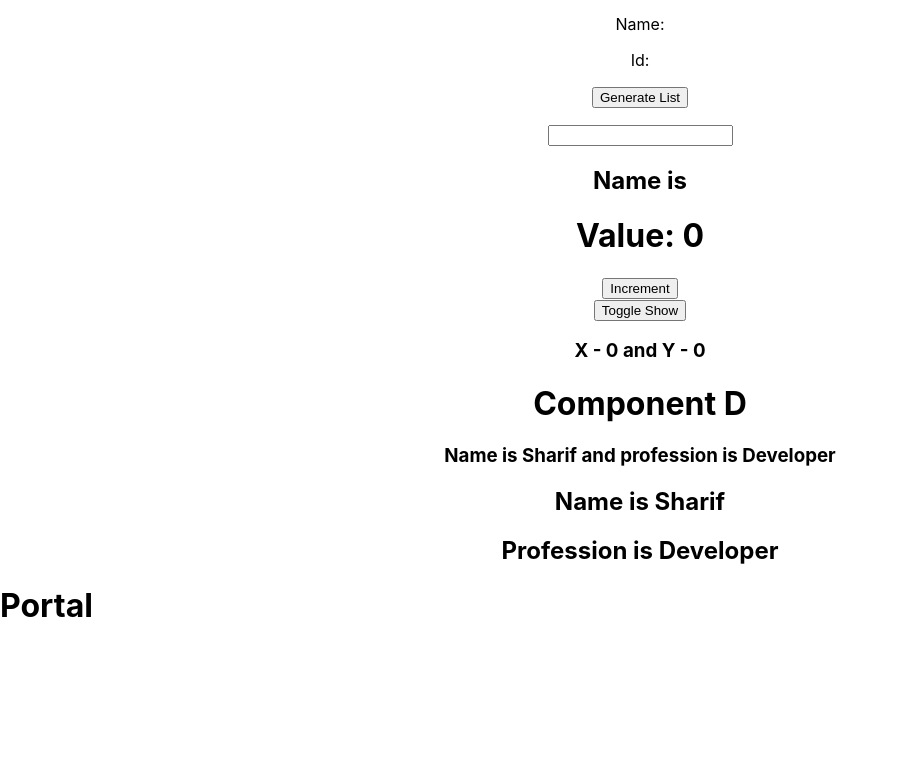
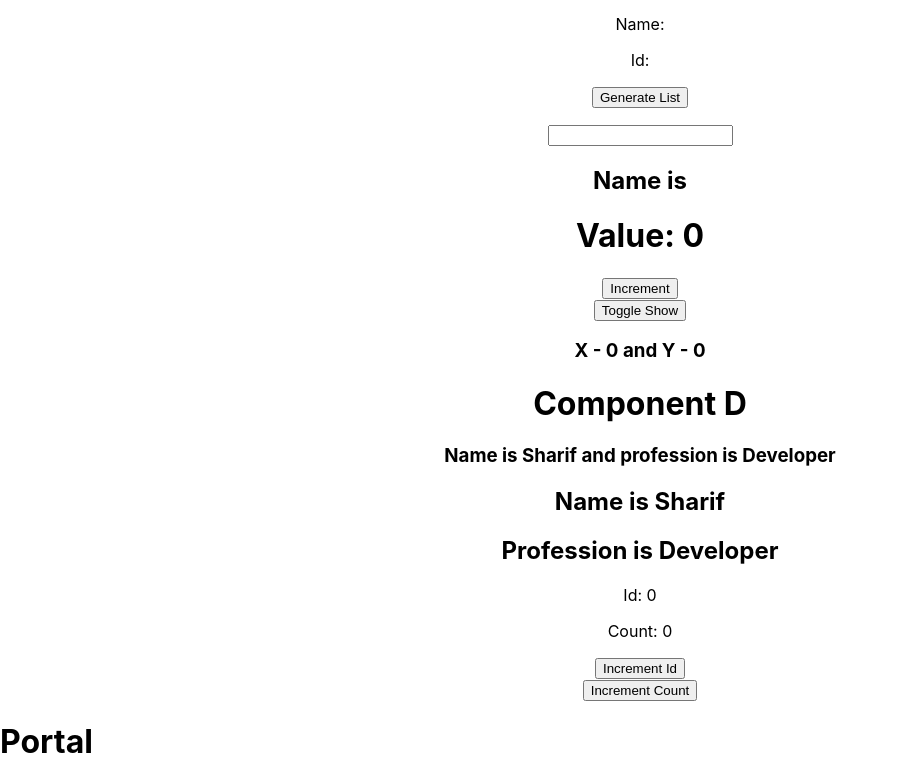
Before and after one commit to ahmed7761/react-redux-tutorial, a React (Create React App) app: page / in a window 1280 px wide. Shown: the part 3340-4123 px from the top of the page, without its empty margins (0-897 px from the left). Before the commit the page ends 3987 px from the top, so only its background shows below. Built offline with nearby package versions, Linux system fonts and the light colour scheme.

Commit message:
useCallback hook

```diff
--- a/src/App.js
+++ b/src/App.js
@@ -45,6 +45,7 @@
 import ComponentA from "./components/ComponentA";
 
 import React from 'react'
+import ParentComponent from "./components/ParentComponent";
 export const UserContext = React.createContext()
 export const ProfileContext = React.createContext()
 
@@ -127,7 +128,7 @@
                 <ComponentA />
             </ProfileContext.Provider>
         </UserContext.Provider>
-
+        <ParentComponent />
     </div>
   );
 }
--- /dev/null
+++ b/src/components/Button.js
@@ -0,0 +1,12 @@
+import React from 'react';
+
+const Button = ({ text, increment }) => {
+    console.log(`Rendering ${text}`)
+    return (
+        <div>
+            <button onClick={() => increment()}>Increment {text} </button>
+        </div>
+    );
+};
+
+export default React.memo(Button);
--- /dev/null
+++ b/src/components/ParentComponent.js
@@ -0,0 +1,27 @@
+import React, { useState, useCallback } from 'react';
+import Button from "./Button";
+
+const ParentComponent = () => {
+
+    const [id, setId] = useState(0)
+    const [count, setCount] = useState(0)
+
+    const incrementId = useCallback( () => {
+        setId(id + 1)
+    }, [id])
+
+    const incrementCount = useCallback(() => {
+        setCount(count + 1)
+    },[count])
+
+    return (
+        <div>
+            <p>Id: {id}</p>
+            <p>Count: {count}</p>
+            <Button text="Id" increment={incrementId} />
+            <Button text="Count" increment={incrementCount} />
+        </div>
+    );
+};
+
+export default ParentComponent;
```
